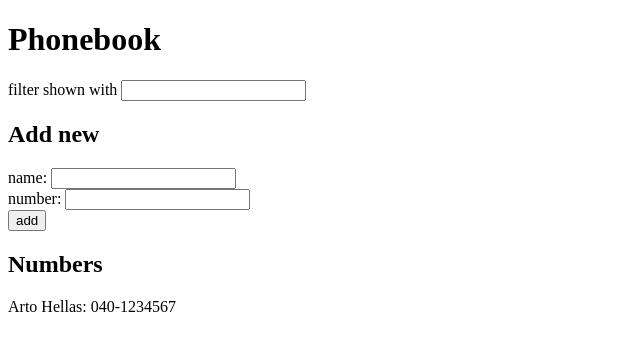
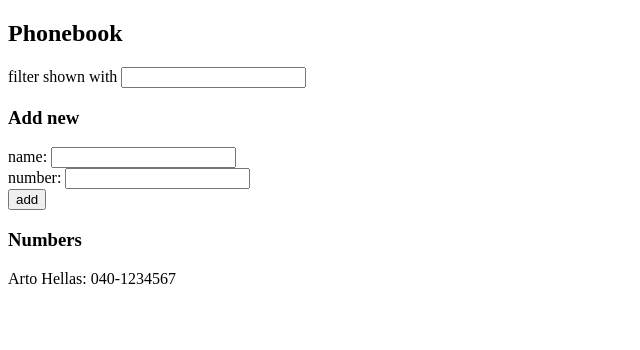
Before and after one commit to Berenix90V/fullstack_webdev_course, a React (Create React App) app in the folder part_2/phonebook/: page / in a window 1280 px wide. Shown: the top 350 px of the page, without its empty margins (0-640 px from the left). Built offline with nearby package versions, Linux system fonts and the light colour scheme.

Commit message:
exercise 2.10

```diff
--- a/part_2/phonebook/src/App.js
+++ b/part_2/phonebook/src/App.js
@@ -1,4 +1,7 @@
 import {useState} from "react";
+import Form from "./components/Form";
+import Filter from "./components/Filter";
+import Persons from "./components/Persons";
 
 const App = () => {
     const [persons, setPersons] = useState([{name:'Arto Hellas', number: '040-1234567'}])
@@ -35,26 +38,15 @@ const App = () => {
     }
     return (
     <div className="App">
-        <h1>Phonebook</h1>
-        <div>
-            filter shown with <input onChange={handleFilterChange} value={filter}/>
-        </div>
-        <h2>Add new</h2>
-        <form onSubmit={addPerson}>
-            <div>
-                name: <input onChange={handleNameChange} value={newName}/>
-            </div>
-            <div>
-                number: <input onChange={handleNumberChange} value={newNumber}/>
-            </div>
-            <div>
-              <button type="submit">add</button>
-            </div>
-        </form>
-        <h2>Numbers</h2>
-        <div>
-            {personsToShow.map((person)=><p key={person.name}>{person.name}: {person.number}</p>)}
-        </div>
+        <h2>Phonebook</h2>
+        <Filter filter={{changeHandler: handleFilterChange, value: filter}} />
+        <h3>Add new</h3>
+        <Form name={{changeHandler: handleNameChange, value: newName}}
+              number={{changeHandler: handleNumberChange, value: newNumber}}
+              addPerson={addPerson}
+        />
+        <h3>Numbers</h3>
+        <Persons persons={personsToShow} />
     </div>
     );
 }
--- /dev/null
+++ b/part_2/phonebook/src/components/Filter.js
@@ -0,0 +1,9 @@
+const Filter = ({filter}) => {
+    return(
+        <div>
+            filter shown with <input onChange={filter.changeHandler} value={filter.value}/>
+        </div>
+    )
+}
+
+export default Filter
--- /dev/null
+++ b/part_2/phonebook/src/components/Form.js
@@ -0,0 +1,17 @@
+const Form = ({name, number, addPerson}) => {
+    return(
+        <form onSubmit={addPerson}>
+            <div>
+                name: <input onChange={name.changeHandler} value={name.value}/>
+            </div>
+            <div>
+                number: <input onChange={number.changeHandler} value={number.value}/>
+            </div>
+            <div>
+                <button type="submit">add</button>
+            </div>
+        </form>
+    )
+}
+
+export default Form
--- /dev/null
+++ b/part_2/phonebook/src/components/Persons.js
@@ -0,0 +1,9 @@
+const Persons = ({persons}) => {
+    return(
+        <div>
+            {persons.map((person)=><p key={person.name}>{person.name}: {person.number}</p>)}
+        </div>
+    )
+}
+
+export default Persons
```
